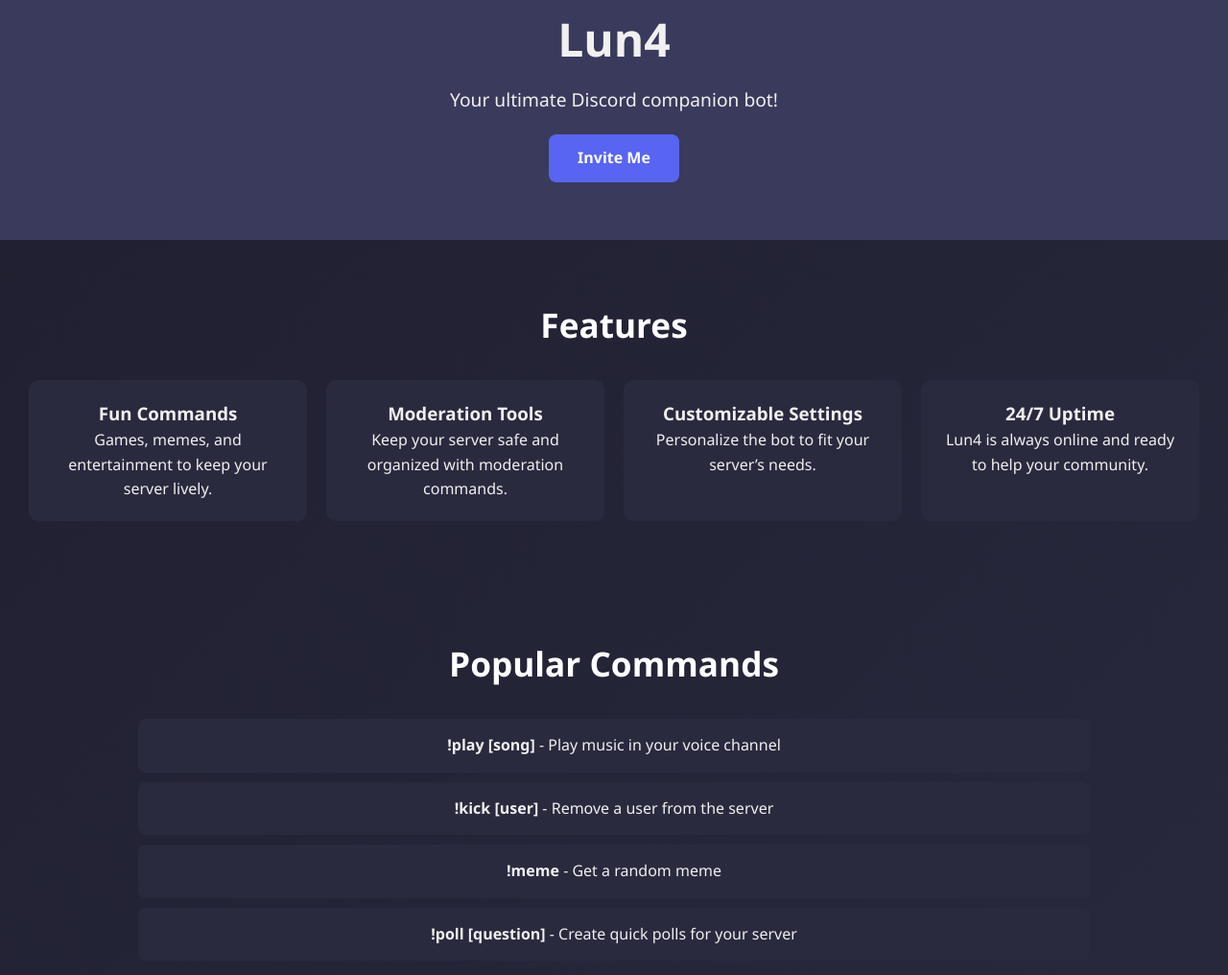
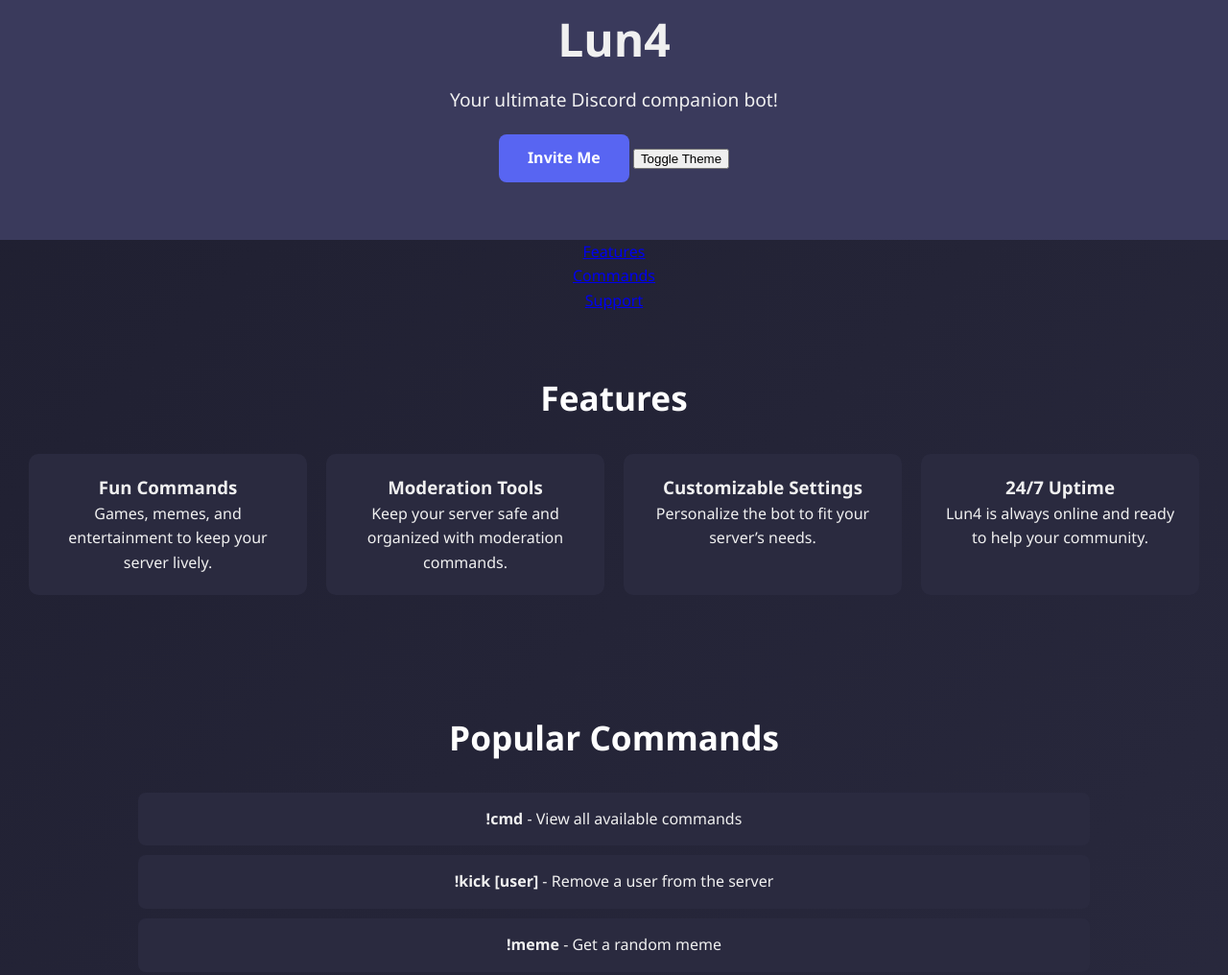
Before and after one commit to lun4bot/web, a plain HTML site: page index.html in a window 1280 px wide. Shown: the part 205-1221 px from the top of the page at 96% size. Drawn offline with Linux system fonts and the light colour scheme.

Commit message:
Update index.html

```diff
--- a/index.html
+++ b/index.html
@@ -13,7 +13,16 @@
     <h1>Lun4</h1>
     <p>Your ultimate Discord companion bot!</p>
     <a class="invite-btn" href="#">Invite Me</a>
+    <button id="theme-toggle">Toggle Theme</button>
 </header>
+
+<nav>
+    <ul>
+        <li><a href="#features">Features</a></li>
+        <li><a href="#commands">Commands</a></li>
+        <li><a href="#support">Support</a></li>
+    </ul>
+</nav>
 
 <section id="features">
     <h2>Features</h2>
@@ -40,7 +49,7 @@
 <section id="commands">
     <h2>Popular Commands</h2>
     <ul>
-        <li><strong>!play [song]</strong> - Play music in your voice channel</li>
+        <li><strong>!cmd</strong> - View all available commands</li>
         <li><strong>!kick [user]</strong> - Remove a user from the server</li>
         <li><strong>!meme</strong> - Get a random meme</li>
         <li><strong>!poll [question]</strong> - Create quick polls for your server</li>
```
